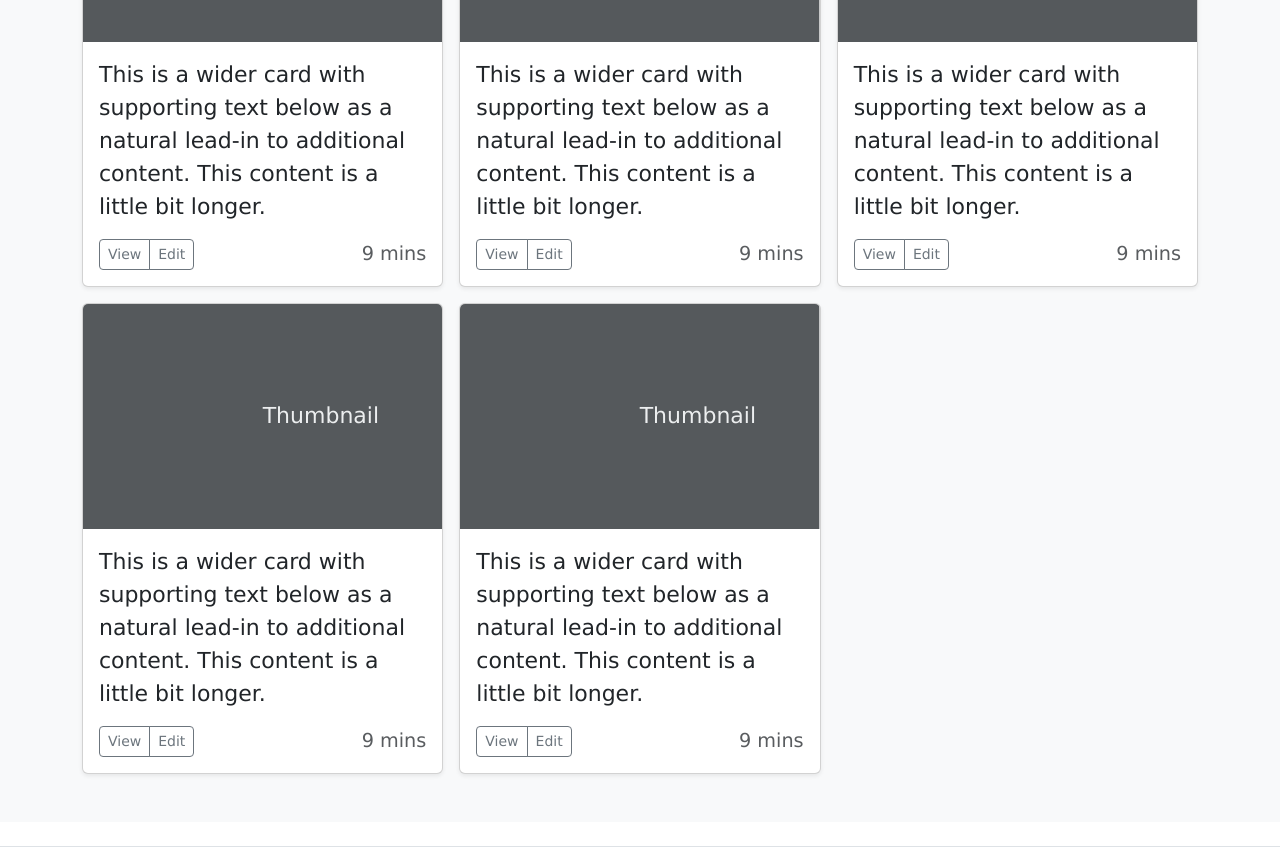
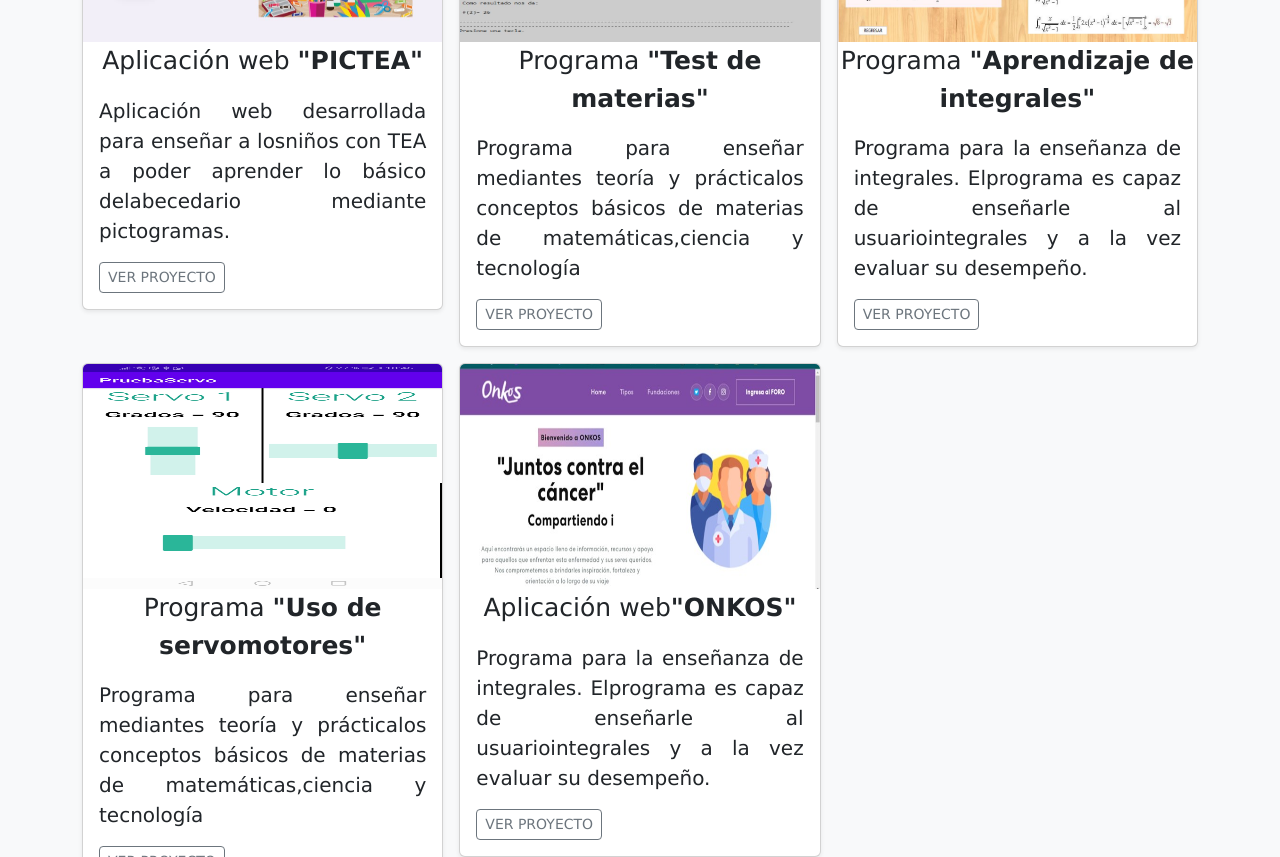
Before and after one commit to DonaMoncayo/Mi_Portafolio, a plain HTML site: page index.html in a window 1280 px wide. Shown: the part 1850-2707 px from the top of the page. Drawn offline with nearby package versions, Linux system fonts and the light colour scheme.

Commit message:
Cambios la sección de proyectos y el diseño

```diff
--- a/index.html
+++ b/index.html
@@ -54,7 +54,7 @@
 
     <div class="container_m">
         <main>
-            <section>
+            <section class="intro">
                 <div class="px-4 py-5 my-2 text-center">
                   <h1 class="fw-light" style="text-align: center;">Sobre Mí</h1>
                     <img class="d-block mx-auto mb-4 imagen-redonda" src="asset/yo.jpeg" alt="" width="300" height="360">
@@ -115,7 +115,7 @@
 
                 <div class="row row-cols-1 row-cols-lg-3 align-items-stretch g-4 py-5">
                   <div class="col">
-                    <div class="card card-cover h-4 overflow-hidden text-bg-dark rounded-4 shadow-lg" style="background-image: url('asset/arco.jpeg');">
+                    <div class="card card-cover h-4 overflow-hidden text-bg-dark rounded-4 shadow-lg card-image" style="background-image: url('asset/arco.jpeg'); ">
                       <div class="d-flex flex-column h-100 p-5 pb-3 text-white text-shadow-1">
                         <h3 class="pt-5 mt-5 mb-4 display-6 lh-1 fw-bold">Club de arco</h3>
                       </div>
@@ -123,7 +123,7 @@
                   </div>
 
                   <div class="col">
-                    <div class="card card-cover h-100 overflow-hidden text-bg-dark rounded-4 shadow-lg" style="background-image: url('asset/violin.jpeg');">
+                    <div class="card card-cover h-100 overflow-hidden text-bg-dark rounded-4 shadow-lg card-image" style="background-image: url('asset/violin.jpeg');">
                       <div class="d-flex flex-column h-100 p-5 pb-3 text-white text-shadow-1">
                         <h3 class="pt-5 mt-5 mb-4 display-6 lh-1 fw-bold">Club de violín</h3>
                       </div>
@@ -131,7 +131,7 @@
                   </div>
 
                   <div class="col">
-                    <div class="card card-cover h-100 overflow-hidden text-bg-dark rounded-4 shadow-lg" style="background-image: url('unsplash-photo-3.jpg');">
+                    <div class="card card-cover h-100 overflow-hidden text-bg-dark rounded-4 shadow-lg card-image" style="background-image: url('asset/saxofon.jpg');">
                       <div class="d-flex flex-column h-100 p-5 pb-3 text-shadow-1">
                         <h3 class="pt-5 mt-5 mb-4 display-6 lh-1 fw-bold">Saxofón</h3>
                       </div>
@@ -150,45 +150,15 @@
                   <div class="row row-cols-1 row-cols-sm-2 row-cols-md-3 g-3">
                     <div class="col">
                       <div class="card shadow-sm">
-                        <svg class="bd-placeholder-img card-img-top" width="100%" height="225" xmlns="http://www.w3.org/2000/svg" role="img" aria-label="Placeholder: Thumbnail" preserveAspectRatio="xMidYMid slice" focusable="false"><title>Placeholder</title><rect width="100%" height="100%" fill="#55595c"></rect><text x="50%" y="50%" fill="#eceeef" dy=".3em">Thumbnail</text></svg>
+                        <img class="bd-placeholder-img card-img-top" width="100%" height="225"
+                        src="asset/PICTEA.JPG" role="img" aria-label="Placeholder: Thumbnail" preserveAspectRatio="xMidYMid slice" focusable="false"><title></title><rect width="100%" height="100%" fill="#55595c"></rect><text x="50%" y="50%" fill="#eceeef" dy=".3em" class="project-text">Aplicación web <strong>"PICTEA"</strong></text></img>
                         <div class="card-body">
-                          <p class="card-text">This is a wider card with supporting text below as a natural lead-in to additional content. This content is a little bit longer.</p>
+                          <p class="card-text">Aplicación web desarrollada para enseñar a losniños con TEA a poder aprender lo básico
+                          delabecedario mediante pictogramas.</p>
                           <div class="d-flex justify-content-between align-items-center">
                             <div class="btn-group">
-                              <button type="button" class="btn btn-sm btn-outline-secondary">View</button>
-                              <button type="button" class="btn btn-sm btn-outline-secondary">Edit</button>
+                              <button type="button" class="btn btn-sm btn-outline-secondary">VER PROYECTO</button>
                             </div>
-                            <small class="text-body-secondary">9 mins</small>
-                          </div>
-                        </div>
-                      </div>
-                    </div>
-                    <div class="col">
-                      <div class="card shadow-sm">
-                        <svg class="bd-placeholder-img card-img-top" width="100%" height="225" xmlns="http://www.w3.org/2000/svg" role="img" aria-label="Placeholder: Thumbnail" preserveAspectRatio="xMidYMid slice" focusable="false"><title>Placeholder</title><rect width="100%" height="100%" fill="#55595c"></rect><text x="50%" y="50%" fill="#eceeef" dy=".3em">Thumbnail</text></svg>
-                        <div class="card-body">
-                          <p class="card-text">This is a wider card with supporting text below as a natural lead-in to additional content. This content is a little bit longer.</p>
-                          <div class="d-flex justify-content-between align-items-center">
-                            <div class="btn-group">
-                              <button type="button" class="btn btn-sm btn-outline-secondary">View</button>
-                              <button type="button" class="btn btn-sm btn-outline-secondary">Edit</button>
-                            </div>
-                            <small class="text-body-secondary">9 mins</small>
-                          </div>
-                        </div>
-                      </div>
-                    </div>
-                    <div class="col">
-                      <div class="card shadow-sm">
-                        <svg class="bd-placeholder-img card-img-top" width="100%" height="225" xmlns="http://www.w3.org/2000/svg" role="img" aria-label="Placeholder: Thumbnail" preserveAspectRatio="xMidYMid slice" focusable="false"><title>Placeholder</title><rect width="100%" height="100%" fill="#55595c"></rect><text x="50%" y="50%" fill="#eceeef" dy=".3em">Thumbnail</text></svg>
-                        <div class="card-body">
-                          <p class="card-text">This is a wider card with supporting text below as a natural lead-in to additional content. This content is a little bit longer.</p>
-                          <div class="d-flex justify-content-between align-items-center">
-                            <div class="btn-group">
-                              <button type="button" class="btn btn-sm btn-outline-secondary">View</button>
-                              <button type="button" class="btn btn-sm btn-outline-secondary">Edit</button>
-                            </div>
-                            <small class="text-body-secondary">9 mins</small>
                           </div>
                         </div>
                       </div>
@@ -196,36 +166,66 @@
 
                     <div class="col">
                       <div class="card shadow-sm">
-                        <svg class="bd-placeholder-img card-img-top" width="100%" height="225" xmlns="http://www.w3.org/2000/svg" role="img" aria-label="Placeholder: Thumbnail" preserveAspectRatio="xMidYMid slice" focusable="false"><title>Placeholder</title><rect width="100%" height="100%" fill="#55595c"></rect><text x="50%" y="50%" fill="#eceeef" dy=".3em">Thumbnail</text></svg>
+                        <img class="bd-placeholder-img card-img-top" width="100%" height="225"
+                        src="asset/ejercicios.JPG" role="img" aria-label="Placeholder: Thumbnail" preserveAspectRatio="xMidYMid slice" focusable="false"><title></title><rect width="100%" height="100%" fill="#55595c"></rect><text x="50%" y="50%" fill="#eceeef" dy=".3em" class="project-text">Programa <strong>"Test de materias"</strong></text></img>
                         <div class="card-body">
-                          <p class="card-text">This is a wider card with supporting text below as a natural lead-in to additional content. This content is a little bit longer.</p>
+                          <p class="card-text">Programa para enseñar mediantes teoría y prácticalos conceptos básicos de materias de matemáticas,ciencia y tecnología</p>
                           <div class="d-flex justify-content-between align-items-center">
                             <div class="btn-group">
-                              <button type="button" class="btn btn-sm btn-outline-secondary">View</button>
-                              <button type="button" class="btn btn-sm btn-outline-secondary">Edit</button>
+                              <button type="button" class="btn btn-sm btn-outline-secondary">VER PROYECTO</button>
                             </div>
-                            <small class="text-body-secondary">9 mins</small>
-                          </div>
-                        </div>
-                      </div>
-                    </div>
-                    <div class="col">
-                      <div class="card shadow-sm">
-                        <svg class="bd-placeholder-img card-img-top" width="100%" height="225" xmlns="http://www.w3.org/2000/svg" role="img" aria-label="Placeholder: Thumbnail" preserveAspectRatio="xMidYMid slice" focusable="false"><title>Placeholder</title><rect width="100%" height="100%" fill="#55595c"></rect><text x="50%" y="50%" fill="#eceeef" dy=".3em">Thumbnail</text></svg>
-                        <div class="card-body">
-                          <p class="card-text">This is a wider card with supporting text below as a natural lead-in to additional content. This content is a little bit longer.</p>
-                          <div class="d-flex justify-content-between align-items-center">
-                            <div class="btn-group">
-                              <button type="button" class="btn btn-sm btn-outline-secondary">View</button>
-                              <button type="button" class="btn btn-sm btn-outline-secondary">Edit</button>
-                            </div>
-                            <small class="text-body-secondary">9 mins</small>
                           </div>
                         </div>
                       </div>
                     </div>
 
 
+                    <div class="col">
+                      <div class="card shadow-sm">
+                        <img class="bd-placeholder-img card-img-top" width="100%" height="225"
+                        src="asset/integrales.JPG" role="img" aria-label="Placeholder: Thumbnail" preserveAspectRatio="xMidYMid slice" focusable="false"><title></title><rect width="100%" height="100%" fill="#55595c"></rect><text x="50%" y="50%" fill="#eceeef" dy=".3em" class="project-text">Programa <strong>"Aprendizaje de integrales"</strong></text></img>
+                        <div class="card-body">
+                          <p class="card-text">Programa para la enseñanza de integrales. Elprograma es capaz de enseñarle al usuariointegrales y a la vez evaluar su desempeño.</p>
+                          <div class="d-flex justify-content-between align-items-center">
+                            <div class="btn-group">
+                              <button type="button" class="btn btn-sm btn-outline-secondary">VER PROYECTO</button>
+                            </div>
+                          </div>
+                        </div>
+                      </div>
+                    </div>
+
+
+                    <div class="col">
+                      <div class="card shadow-sm">
+                        <img class="bd-placeholder-img card-img-top card-image" width="100%" height="225"
+                        src="asset/servo.jpeg" role="img" aria-label="Placeholder: Thumbnail" preserveAspectRatio="xMidYMid slice" focusable="false"><title></title><rect width="100%" height="100%" fill="#55595c"></rect><text x="50%" y="50%" fill="#eceeef" dy=".3em" class="project-text">Programa <strong>"Uso de servomotores"</strong></text></img>
+                        <div class="card-body">
+                          <p class="card-text">Programa para enseñar mediantes teoría y prácticalos conceptos básicos de materias de matemáticas,ciencia y tecnología</p>
+                          <div class="d-flex justify-content-between align-items-center">
+                            <div class="btn-group">
+                              <button type="button" class="btn btn-sm btn-outline-secondary">VER PROYECTO</button>
+                            </div>
+                          </div>
+                        </div>
+                      </div>
+                    </div>
+
+
+                    <div class="col">
+                      <div class="card shadow-sm">
+                        <img class="bd-placeholder-img card-img-top" width="100%" height="225"
+                        src="asset/onkos.jpg" role="img" aria-label="Placeholder: Thumbnail" preserveAspectRatio="xMidYMid slice" focusable="false"><title></title><rect width="100%" height="100%" fill="#55595c"></rect><text x="50%" y="50%" fill="#eceeef" dy=".3em" class="project-text">Aplicación web<strong>"ONKOS"</strong></text></img>
+                        <div class="card-body">
+                          <p class="card-text">Programa para la enseñanza de integrales. Elprograma es capaz de enseñarle al usuariointegrales y a la vez evaluar su desempeño.</p>
+                          <div class="d-flex justify-content-between align-items-center">
+                            <div class="btn-group">
+                              <button type="button" class="btn btn-sm btn-outline-secondary">VER PROYECTO</button>
+                            </div>
+                          </div>
+                        </div>
+                      </div>
+                    </div>
 
                   </div>
                 </div>
@@ -244,19 +244,20 @@
                 </div>
 
                 <ul class="nav col-md-4 justify-content-end list-unstyled d-flex">
-                  <li class="ms-3"><a class="text-body-secondary" href="#">
-                    <svg xmlns="http://www.w3.org/2000/svg" width="25" height="25" fill="currentColor" class="bi bi-twitter" viewBox="0 0 16 16">
-                        <path d="M5.026 15c6.038 0 9.341-5.003 9.341-9.334 0-.14 0-.282-.006-.422A6.685 6.685 0 0 0 16 3.542a6.658 6.658 0 0 1-1.889.518 3.301 3.301 0 0 0 1.447-1.817 6.533 6.533 0 0 1-2.087.793A3.286 3.286 0 0 0 7.875 6.03a9.325 9.325 0 0 1-6.767-3.429 3.289 3.289 0 0 0 1.018 4.382A3.323 3.323 0 0 1 .64 6.575v.045a3.288 3.288 0 0 0 2.632 3.218 3.203 3.203 0 0 1-.865.115 3.23 3.23 0 0 1-.614-.057 3.283 3.283 0 0 0 3.067 2.277A6.588 6.588 0 0 1 .78 13.58a6.32 6.32 0 0 1-.78-.045A9.344 9.344 0 0 0 5.026 15z"/>
-                      </svg>
+                  <li class="ms-3"><a class="text-body-secondary" href="https://github.com/DonaMoncayo">
+                    <svg xmlns="http://www.w3.org/2000/svg" width="25" height="25" fill="currentColor" class="bi bi-github" viewBox="0 0 16 16">
+                      <path d="M8 0C3.58 0 0 3.58 0 8c0 3.54 2.29 6.53 5.47 7.59.4.07.55-.17.55-.38 0-.19-.01-.82-.01-1.49-2.01.37-2.53-.49-2.69-.94-.09-.23-.48-.94-.82-1.13-.28-.15-.68-.52-.01-.53.63-.01 1.08.58 1.23.82.72 1.21 1.87.87 2.33.66.07-.52.28-.87.51-1.07-1.78-.2-3.64-.89-3.64-3.95 0-.87.31-1.59.82-2.15-.08-.2-.36-1.02.08-2.12 0 0 .67-.21 2.2.82.64-.18 1.32-.27 2-.27.68 0 1.36.09 2 .27 1.53-1.04 2.2-.82 2.2-.82.44 1.1.16 1.92.08 2.12.51.56.82 1.27.82 2.15 0 3.07-1.87 3.75-3.65 3.95.29.25.54.73.54 1.48 0 1.07-.01 1.93-.01 2.2 0 .21.15.46.55.38A8.012 8.012 0 0 0 16 8c0-4.42-3.58-8-8-8z"/>
+                    </svg>
                   </a></li>
-                  <li class="ms-3"><a class="text-body-secondary" href="#">
+                  <li class="ms-3"><a class="text-body-secondary" href="https://www.facebook.com/profile.php?id=100008882766495">
                     <svg xmlns="http://www.w3.org/2000/svg" width="25" height="25" fill="currentColor" class="bi bi-facebook" viewBox="0 0 16 16">
                     <path d="M16 8.049c0-4.446-3.582-8.05-8-8.05C3.58 0-.002 3.603-.002 8.05c0 4.017 2.926 7.347 6.75 7.951v-5.625h-2.03V8.05H6.75V6.275c0-2.017 1.195-3.131 3.022-3.131.876 0 1.791.157 1.791.157v1.98h-1.009c-.993 0-1.303.621-1.303 1.258v1.51h2.218l-.354 2.326H9.25V16c3.824-.604 6.75-3.934 6.75-7.951z"/>
                   </svg></a>
                 </li>
-                  <li class="ms-3"><a class="text-body-secondary" href="#"><svg xmlns="http://www.w3.org/2000/svg" width="25" height="25" fill="currentColor" class="bi bi-whatsapp" viewBox="0 0 16 16">
-                    <path d="M13.601 2.326A7.854 7.854 0 0 0 7.994 0C3.627 0 .068 3.558.064 7.926c0 1.399.366 2.76 1.057 3.965L0 16l4.204-1.102a7.933 7.933 0 0 0 3.79.965h.004c4.368 0 7.926-3.558 7.93-7.93A7.898 7.898 0 0 0 13.6 2.326zM7.994 14.521a6.573 6.573 0 0 1-3.356-.92l-.24-.144-2.494.654.666-2.433-.156-.251a6.56 6.56 0 0 1-1.007-3.505c0-3.626 2.957-6.584 6.591-6.584a6.56 6.56 0 0 1 4.66 1.931 6.557 6.557 0 0 1 1.928 4.66c-.004 3.639-2.961 6.592-6.592 6.592zm3.615-4.934c-.197-.099-1.17-.578-1.353-.646-.182-.065-.315-.099-.445.099-.133.197-.513.646-.627.775-.114.133-.232.148-.43.05-.197-.1-.836-.308-1.592-.985-.59-.525-.985-1.175-1.103-1.372-.114-.198-.011-.304.088-.403.087-.088.197-.232.296-.346.1-.114.133-.198.198-.33.065-.134.034-.248-.015-.347-.05-.099-.445-1.076-.612-1.47-.16-.389-.323-.335-.445-.34-.114-.007-.247-.007-.38-.007a.729.729 0 0 0-.529.247c-.182.198-.691.677-.691 1.654 0 .977.71 1.916.81 2.049.098.133 1.394 2.132 3.383 2.992.47.205.84.326 1.129.418.475.152.904.129 1.246.08.38-.058 1.171-.48 1.338-.943.164-.464.164-.86.114-.943-.049-.084-.182-.133-.38-.232z"/>
-                  </svg></a>
+                  <li class="ms-3"><a class="text-body-secondary" href="https://www.linkedin.com/in/moncayo-garc%C3%ADa-donayi-azucena-9564b3276/"><svg xmlns="http://www.w3.org/2000/svg" width="25" height="25" fill="currentColor" class="bi bi-linkedin" viewBox="0 0 16 16">
+                      <path d="M0 1.146C0 .513.526 0 1.175 0h13.65C15.474 0 16 .513 16 1.146v13.708c0 .633-.526 1.146-1.175 1.146H1.175C.526 16 0 15.487 0 14.854V1.146zm4.943 12.248V6.169H2.542v7.225h2.401zm-1.2-8.212c.837 0 1.358-.554 1.358-1.248-.015-.709-.52-1.248-1.342-1.248-.822 0-1.359.54-1.359 1.248 0 .694.521 1.248 1.327 1.248h.016zm4.908 8.212V9.359c0-.216.016-.432.08-.586.173-.431.568-.878 1.232-.878.869 0 1.216.662 1.216 1.634v3.865h2.401V9.25c0-2.22-1.184-3.252-2.764-3.252-1.274 0-1.845.7-2.165 1.193v.025h-.016a5.54 5.54 0 0 1 .016-.025V6.169h-2.4c.03.678 0 7.225 0 7.225h2.4z"/>
+                    </svg>
+                  </a>
                 </li>
                 </ul>
               </footer>
--- a/style.css
+++ b/style.css
@@ -4,8 +4,14 @@
 
 
 div.container{
-    font-size: 22px;
+    font-size: 25px;
     color: black;
+
+}
+
+.inicio{
+    background-image:url('asset/cerosunos.jpg');
+    opacity: 0.8;
 }
 
 .nav-link{
@@ -19,3 +25,19 @@ div.container{
 .imagen-redonda {
     border-radius: 40%;
 }
+
+.card-image {
+    background-size: cover; /* Hace que la imagen de fondo cubra todo el contenedor. */
+     background-position: center; /* Centra la imagen de fondo horizontal y verticalmente. */
+
+}
+
+.project-text{
+    text-align: center;
+    font-size: 25px;
+}
+
+.card-text{
+    text-align: justify;
+    font-size: 20px;
+}
```
Also changed, not shown: asset/PICTEA.JPG (added), asset/cerosunos.jpg (added), asset/ejercicios.JPG (added), asset/integrales.JPG (added), asset/notas.png (added), asset/onkos.jpg (added), asset/saxofon.jpg (added), asset/servo.jpeg (added).
